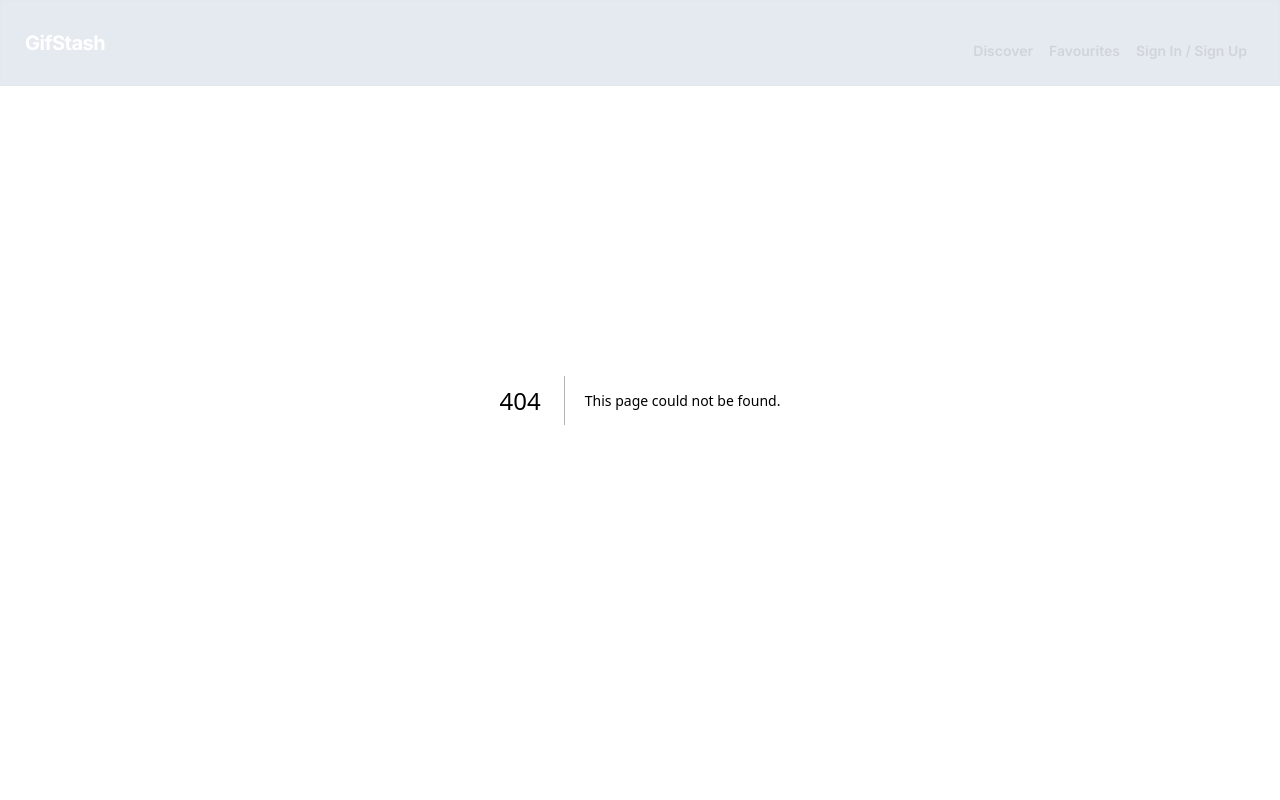
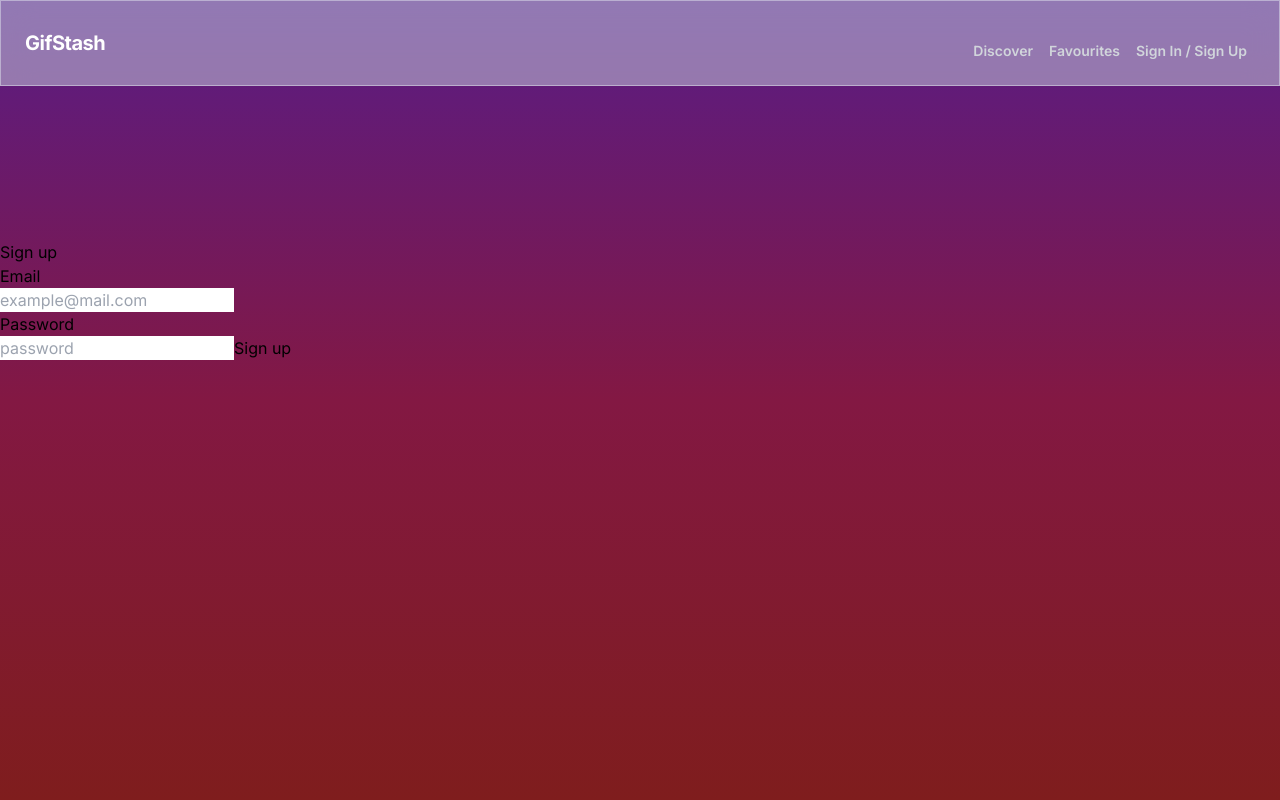
Before and after one commit to okflea/gif-tf, a Next.js app: page /signin in a window 1280 px wide. Before the commit this address had no page. Shown: the top 800 px of the page. Built offline with nearby package versions, Linux system fonts and the light colour scheme; no server answers.

Commit message:
signin signup route , login route removed

```diff
--- a/src/app/login/page.tsx
+++ /dev/null
@@ -1,12 +0,0 @@
-import { SignIn } from "@clerk/nextjs"
-// import Link from "next/link"
-
-const page = () => {
-  return (
-    <div className="flex w-screen justify-center items-center absolute top-1/3 ">
-      <SignIn />
-    </div>
-  )
-}
-
-export default page
--- /dev/null
+++ b/src/app/signin/page.tsx
@@ -0,0 +1,43 @@
+'use client'
+import React, { useState } from "react";
+import signIn from "@/firebase/auth/signin";
+import { useRouter } from 'next/navigation'
+
+function Page() {
+    const [email, setEmail] = useState('')
+    const [password, setPassword] = useState('')
+    const router = useRouter()
+
+    const handleForm = async (event:React.FormEvent<HTMLFormElement>) => {
+        event.preventDefault()
+
+        const { result, error } = await signIn(email, password);
+
+        if (error) {
+            return console.log(error)
+        }
+
+        // else successful
+        console.log(result)
+        return router.push("/admin")
+    }
+    return (<div className="wrapper">
+        <div className="form-wrapper">
+            <h1 className="mt-60 mb-30">Sign up</h1>
+            <form onSubmit={handleForm} className="form">
+                <label htmlFor="email">
+                    <p>Email</p>
+                    <input onChange={(e) => setEmail(e.target.value)} required type="email" name="email" id="email" placeholder="example@mail.com" />
+                </label>
+                <label htmlFor="password">
+                    <p>Password</p>
+                    <input onChange={(e) => setPassword(e.target.value)} required type="password" name="password" id="password" placeholder="password" />
+                </label>
+                <button type="submit">Sign up</button>
+            </form>
+        </div>
+
+    </div>);
+}
+
+export default Page;
--- /dev/null
+++ b/src/app/signup/page.tsx
@@ -0,0 +1,43 @@
+'use client'
+    {/* <div className="flex w-screen justify-center items-center absolute top-1/3 "> </div> */}
+import React, { useState } from "react";
+import signUp from "@/firebase/auth/signup";
+import { useRouter } from 'next/navigation'
+
+function Page() {
+    const [email, setEmail] = useState('')
+    const [password, setPassword] = useState('')
+    const router = useRouter()
+
+    const handleForm = async (event:React.FormEvent<HTMLFormElement>) => {
+        event.preventDefault()
+
+        const { result, error } = await signUp(email, password);
+
+        if (error) {
+            return console.log(error)
+        }
+
+        // else successful
+        console.log(result)
+        return router.push("/")
+    }
+    return (<div className="wrapper">
+        <div className="form-wrapper">
+            <h1 className="mt-60 mb-30">Sign up</h1>
+            <form onSubmit={handleForm} className="form">
+                <label htmlFor="email">
+                    <p>Email</p>
+                    <input onChange={(e) => setEmail(e.target.value)} required type="email" name="email" id="email" placeholder="example@mail.com" />
+                </label>
+                <label htmlFor="password">
+                    <p>Password</p>
+                    <input onChange={(e) => setPassword(e.target.value)} required type="password" name="password" id="password" placeholder="password" />
+                </label>
+                <button type="submit">Sign up</button>
+            </form>
+        </div>
+    </div>);
+}
+
+export default Page;
```
Also changed, not shown: 1 other file (tests, documents, lock files or other folders).
